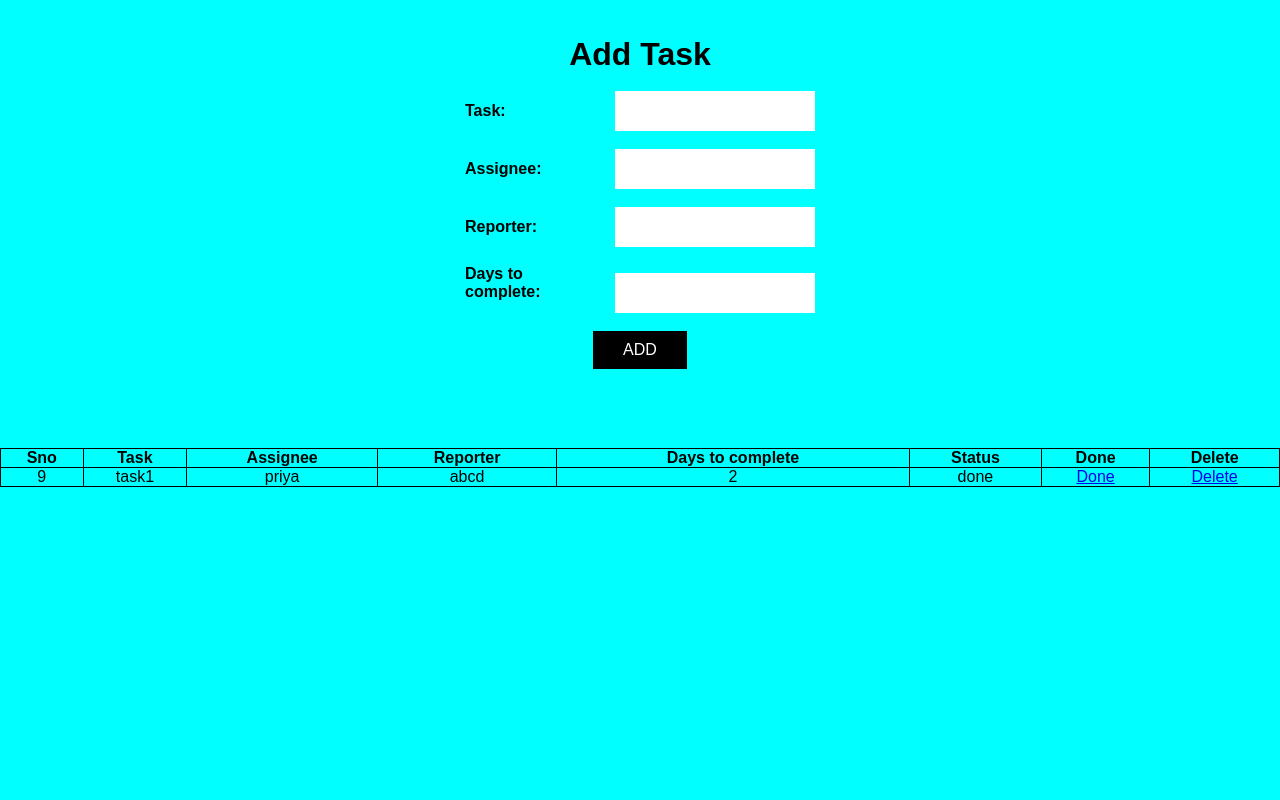
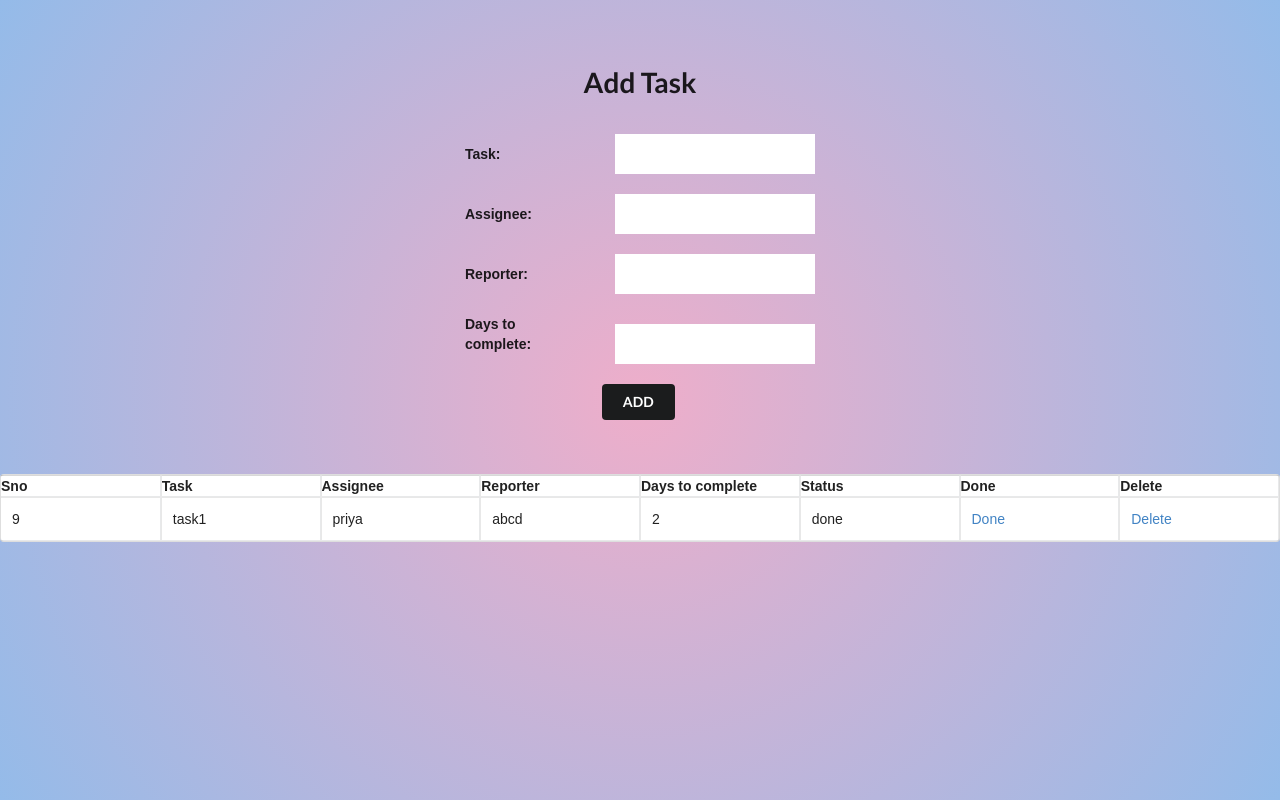
Before and after one commit to priya282000/UITask, a Flask app: page / in a window 1280 px wide. Run offline with Flask 2, Linux system fonts and the light colour scheme; data comes from the database, SQL or seed files in the repository; some libraries are stand-ins or nearby versions.

Commit message:
Update home.html

```diff
--- a/Templates/home.html
+++ b/Templates/home.html
@@ -4,7 +4,9 @@
     <meta charset="UTF-8">
 <!--    <link rel="stylesheet" href="style.css">-->
     <title>Title</title>
-    <style>
+    <link rel="stylesheet" href="https://cdn.jsdelivr.net/npm/semantic-ui@2.4.2/dist/semantic.min.css">
+    <script src="https://cdn.jsdelivr.net/npm/semantic-ui@2.4.2/dist/semantic.min.js"></script>
+   <style>
         *{
             font-family: 'Montserrat', sans-serif;
             margin: 0;
@@ -14,7 +16,8 @@
 
         body{
             min-height: 100vh;
-            background: aqua;
+            background: rgb(238,174,202);
+            background: radial-gradient(circle, rgba(238,174,202,1) 0%, rgba(148,187,233,1) 100%);
             display: flex
             flex-direction: column;
             align-items: center;
@@ -59,14 +62,15 @@
 <body>
     <center><form action="/todo" method="post">
         <br><br><h1>Add Task</h1><br>
+
         <b><label>Task: </label></b><input type="text" name="task" required><br><br>
         <b><label>Assignee: </label></b><input type="text" name="assignee" required><br><br>
         <b><label>Reporter: </label></b><input type="text" name="reporter" required><br><br>
         <b><label>Days to complete: </label></b><input type="text" name="days" required><br><br>
 
-        <button type="submit">ADD</button><br><br>
+        <button type="submit" class="ui secondary button">ADD</button><br>
     </form></center>
-    <center><table class="content-table" border="1">
+    <center><table class="ui fixed single line celled table" border="1">
         <b><tr>
             <th>Sno</th>
             <th>Task</th>
```
